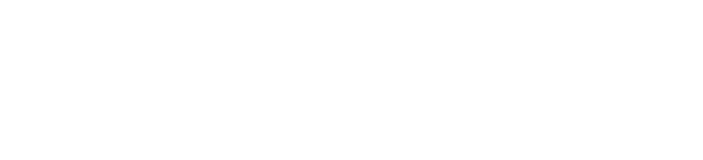
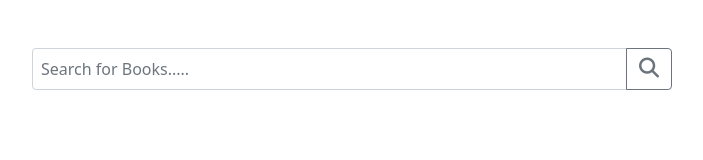
Before and after one commit to torisd560/Book-Archive, a plain HTML site: page index.html in a window 1280 px wide. Shown: the whole page, without its empty margins (288-991 px from the left). Drawn offline with nearby package versions, Linux system fonts and the light colour scheme.

Commit message:
added search area

```diff
--- a/app.js
+++ b/app.js
@@ -0,0 +1,9 @@
+// search by bookname from API
+const searchBooks = () =>{
+    const searchInput = document.getElementById('search-input');
+    const searchText = searchInput.value;
+    searchInput.value='';
+    fetch(`http://openlibrary.org/search.json?q=${searchText}`)
+    .then(res=>res.json())
+    .then(data=>console.log(data.docs))
+}
--- a/index.html
+++ b/index.html
@@ -1,12 +1,24 @@
 <!DOCTYPE html>
 <html lang="en">
+
 <head>
     <meta charset="UTF-8">
     <meta http-equiv="X-UA-Compatible" content="IE=edge">
     <meta name="viewport" content="width=device-width, initial-scale=1.0">
+    <!-------- bootstrap css link ----------->
+    <link href="https://cdn.jsdelivr.net/npm/bootstrap@5.1.0/dist/css/bootstrap.min.css" rel="stylesheet" integrity="sha384-KyZXEAg3QhqLMpG8r+8fhAXLRk2vvoC2f3B09zVXn8CA5QIVfZOJ3BCsw2P0p/We" crossorigin="anonymous">
+    <!-------- font aswome link ------------->
+    <script src="https://kit.fontawesome.com/20b6b67421.js" crossorigin="anonymous"></script>
     <title>Book archive</title>
 </head>
+
 <body>
+    <!------------search area start ---------->
+    <div class="input-group my-5 w-50 mx-auto">
+        <input id="search-input" type="text" class="form-control p-2" placeholder="Search for Books.....">
+        <button onclick="searchBooks()" class="btn btn-outline-secondary" type="button" ><i class="fas fa-search fs-5"></i></button>
+    </div>
     <script src="/app.js"></script>
 </body>
+
 </html>
```
